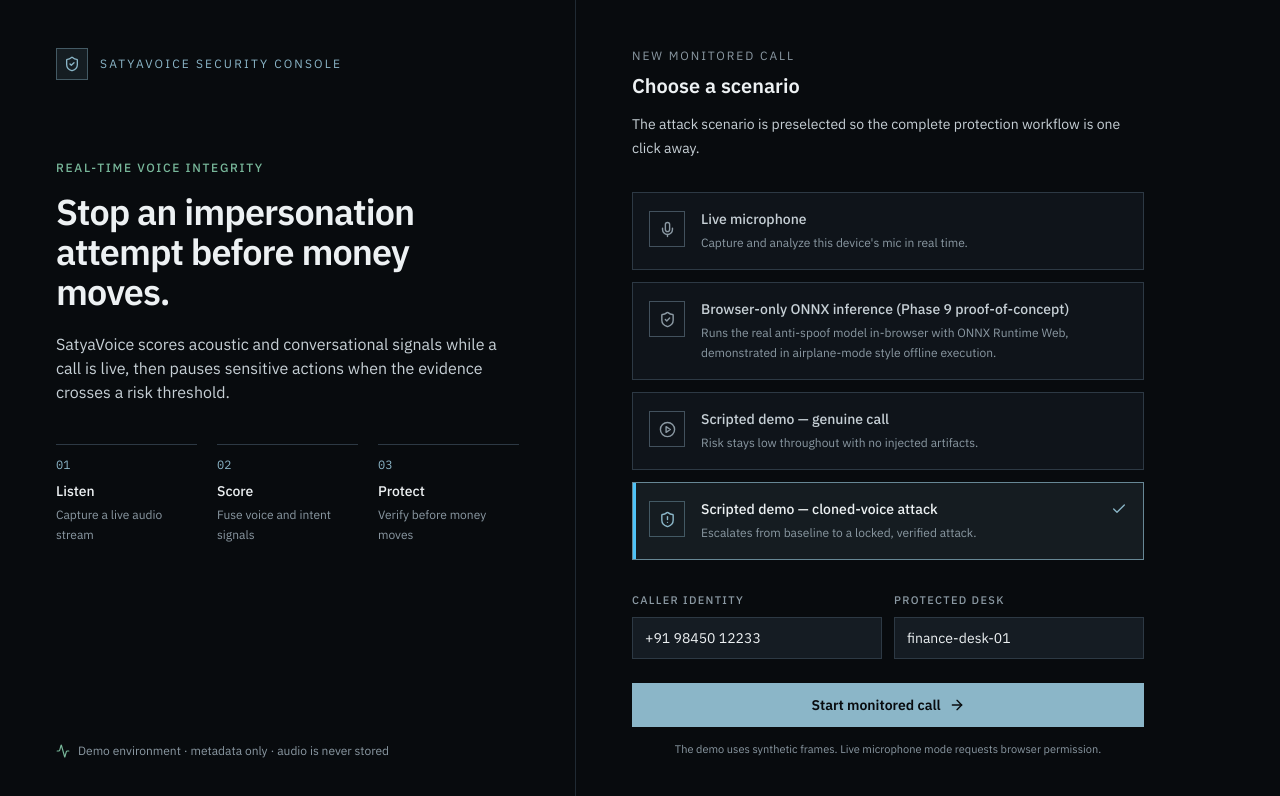
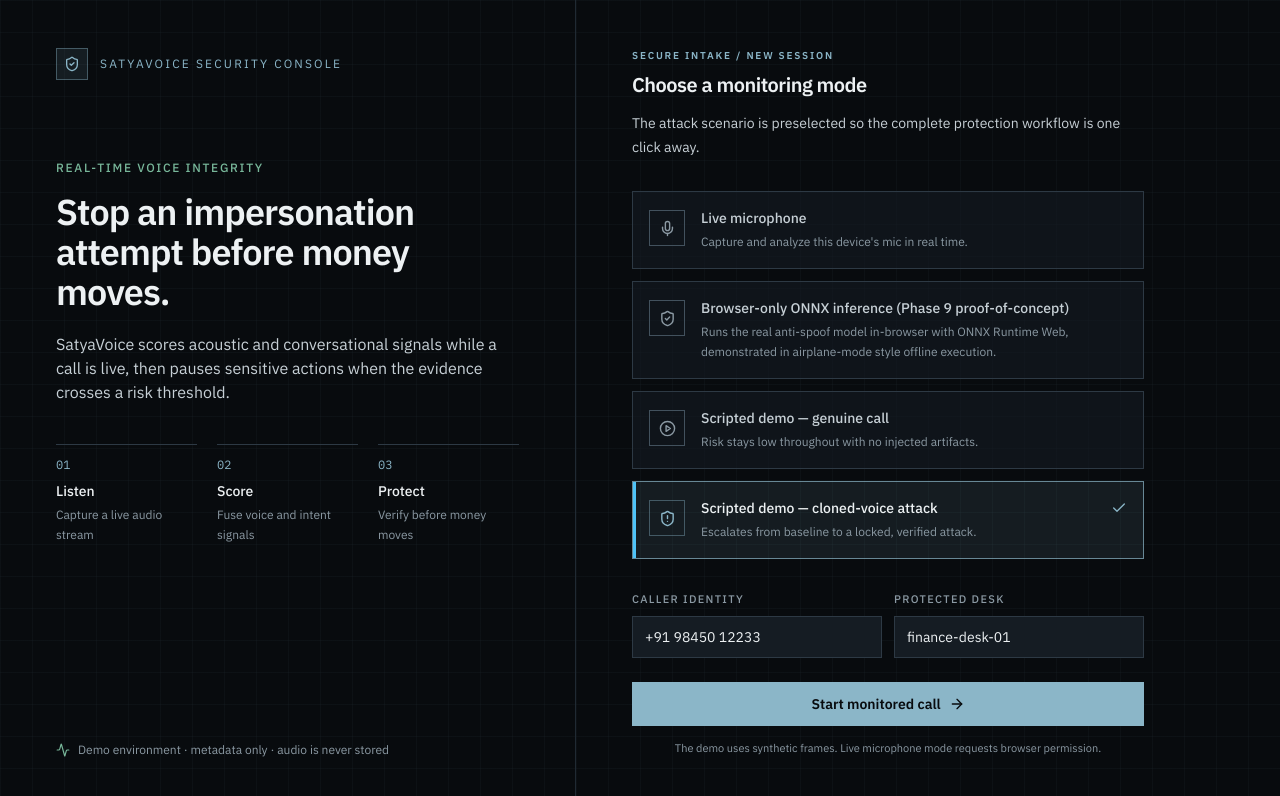
Before and after one commit to Devanshshar01/sih-voice, a React (Vite) app: page / in a window 1280 px wide. Shown: the top 796 px of the page. Built offline with nearby package versions, Linux system fonts and the light colour scheme; no server answers; the HTML template or start-up script is replaced by a standard one.

Commit message:
feat: enhance UI and component styles across multiple files
Co-authored-by: Devanshshar01 <130453237+Devanshshar01@users.noreply.github.com>

```diff
--- a/src/components/CallControls.tsx
+++ b/src/components/CallControls.tsx
@@ -37,7 +37,7 @@ function ControlButton({
 
 export default function CallControls({ muted, onHold, onToggleMute, onToggleHold, onEndCall }: CallControlsProps) {
   return (
-    <div className="flex flex-wrap items-center justify-between gap-3 bg-ink-950 px-0 py-0">
+    <div className="flex flex-wrap items-center justify-between gap-3 bg-ink-950/95 px-0 py-0">
       <div className="flex gap-2">
         <ControlButton
           active={muted}
--- a/src/components/CallDashboard.tsx
+++ b/src/components/CallDashboard.tsx
@@ -45,12 +45,19 @@ export default function CallDashboard({ session }: CallDashboardProps) {
   const browserOnnxPercent = browserOnnxResult ? Math.round(browserOnnxResult.score * 100) : null;
 
   return (
-    <div className="flex min-h-0 flex-1 flex-col">
-      <main className="min-h-0 flex-1 overflow-y-auto px-4 py-5 sm:px-6 sm:py-6 lg:px-8">
+    <div className="console-grid flex min-h-0 flex-1 flex-col">
+      <main className="min-h-0 flex-1 overflow-y-auto px-4 py-5 sm:px-6 sm:py-7 lg:px-8">
         <div className="mx-auto max-w-[1440px]">
+        <div className="mb-4 flex items-end justify-between gap-4">
+          <div>
+            <p className="eyebrow">Live protection workspace</p>
+            <h1 className="mt-1 text-xl font-semibold tracking-tight text-paper sm:text-2xl">Voice integrity monitor</h1>
+          </div>
+          <span className="hidden font-mono text-[11px] text-mute sm:block">POLICY / HIGH-VALUE TRANSFER</span>
+        </div>
         <StatusBanner status={displayStatus} rationale={rationale} verified={verified} />
 
-        <div className="mt-4 flex flex-wrap items-center justify-between gap-3 border border-ink-600 bg-ink-800/50 px-4 py-3 text-xs">
+        <div className="mt-4 flex flex-wrap items-center justify-between gap-3 border border-ink-600/80 bg-ink-900/70 px-4 py-3 text-xs shadow-signal">
           <div>
             <p className="font-medium text-paper">Protected call monitor</p>
             <p className="mt-1 text-mute">{meta?.audioMode === "live" ? "Listening to live microphone input" : "Running a controlled scenario for demonstration"}</p>
--- a/src/components/ForensicsView.tsx
+++ b/src/components/ForensicsView.tsx
@@ -90,10 +90,10 @@ export default function ForensicsView({ session }: ForensicsViewProps) {
   };
 
   return (
-    <div className="mx-auto max-w-4xl px-4 py-6 sm:px-6">
+    <div className="console-grid mx-auto max-w-5xl px-4 py-6 sm:px-6 sm:py-8">
       <div className="flex flex-col gap-5 sm:flex-row sm:items-start sm:justify-between">
         <div>
-          <p className="text-xs uppercase tracking-[0.14em] text-mute">Post-call evidence report</p>
+          <p className="eyebrow">Incident closeout / evidence report</p>
           <h1 className="mt-2 text-2xl font-semibold text-paper">{incidentDetected ? "Impersonation attempt contained" : "Call cleared"}</h1>
           <p className="mt-2 text-sm text-paper-dim">{meta?.callerId ?? "Unknown caller"} <span className="text-mute">→</span> {meta?.recipientId ?? "Protected desk"}</p>
           <p className="mt-1 font-mono text-xs text-mute">{meta?.callId}</p>
--- a/src/components/NavHeader.tsx
+++ b/src/components/NavHeader.tsx
@@ -16,11 +16,11 @@ function formatDuration(totalSeconds: number): string {
 
 export default function NavHeader({ connected, ended = false, callerId, recipientId, durationSeconds }: NavHeaderProps) {
   return (
-    <header className="hairline-bottom flex flex-wrap items-center justify-between gap-3 bg-ink-950 px-4 py-3 sm:px-6">
+    <header className="hairline-bottom flex flex-wrap items-center justify-between gap-3 bg-ink-950/95 px-4 py-3.5 backdrop-blur sm:px-6">
       <div className="flex items-center gap-4">
         <span className="flex items-center gap-2 text-sm font-semibold tracking-tight text-paper">
           <span className="flex h-7 w-7 items-center justify-center border border-signal/40 bg-signal-bg text-signal"><Shield size={14} /></span>
-          SatyaVoice
+          SatyaVoice <span className="font-mono text-[10px] font-normal text-mute">/ SOC-01</span>
         </span>
         {callerId && (
           <>
--- a/src/components/StartCallForm.tsx
+++ b/src/components/StartCallForm.tsx
@@ -42,7 +42,7 @@ export default function StartCallForm({ onStart, error, connecting }: StartCallF
 
   return (
     <main className="min-h-[100dvh] bg-ink-950">
-      <div className="mx-auto grid min-h-[100dvh] max-w-[1480px] lg:grid-cols-[0.9fr_1.1fr]">
+      <div className="console-grid mx-auto grid min-h-[100dvh] max-w-[1480px] lg:grid-cols-[0.9fr_1.1fr]">
         <section className="relative flex flex-col justify-between border-b border-ink-700 px-6 py-8 sm:px-10 lg:border-b-0 lg:border-r lg:px-14 lg:py-12">
           <div className="relative">
             <div className="flex items-center gap-3 text-xs uppercase tracking-[0.18em] text-signal">
@@ -91,8 +91,8 @@ export default function StartCallForm({ onStart, error, connecting }: StartCallF
           >
             <div className="flex items-start justify-between gap-4">
               <div>
-                <p className="text-xs uppercase tracking-[0.16em] text-mute">New monitored call</p>
-                <h2 className="mt-2 text-xl font-semibold text-paper">Choose a scenario</h2>
+              <p className="eyebrow">Secure intake / new session</p>
+              <h2 className="mt-2 text-xl font-semibold tracking-tight text-paper">Choose a monitoring mode</h2>
               </div>
             </div>
             <p className="mt-3 text-sm leading-6 text-paper-dim">
--- a/src/components/StatusBanner.tsx
+++ b/src/components/StatusBanner.tsx
@@ -29,7 +29,7 @@ export default function StatusBanner({ status, rationale, verified = false }: St
   const { icon: Icon, label, className } = CONFIG[status];
 
   return (
-    <div className={`flex items-start gap-3 border px-4 py-3 ${className}`}>
+    <div role="status" className={`flex items-start gap-3 border px-4 py-3 shadow-signal ${className}`}>
       <Icon size={18} className="mt-0.5 shrink-0" />
       <div className="min-w-0">
         <p className="text-sm font-medium">{verified ? "Verified override active. Sensitive controls are unlocked." : label}</p>
--- a/src/components/ThreatBreakdown.tsx
+++ b/src/components/ThreatBreakdown.tsx
@@ -30,7 +30,13 @@ export default function ThreatBreakdown({ acousticScore, intentScore, rationale,
 
   return (
     <div className="panel flex h-full flex-col p-4">
-      <h2 className="text-sm font-medium text-paper">Threat breakdown</h2>
+      <div className="flex items-start justify-between gap-3">
+        <div>
+          <p className="eyebrow">Signal fusion</p>
+          <h2 className="mt-1 text-sm font-medium text-paper">Threat breakdown</h2>
+        </div>
+        <span className={`font-mono text-[10px] ${status === "LOCK_VERIFY" ? "text-danger" : status === "WARN" ? "text-warn" : "text-safe"}`}>{status.replace("_", " ")}</span>
+      </div>
       <div className="mt-4 space-y-4">
         <VectorBar label="Acoustic synthesis vector" value={acousticScore} color={barColor} />
         <VectorBar label="Urgency / intent vector" value={intentScore} color={barColor} />
--- a/src/index.css
+++ b/src/index.css
@@ -5,6 +5,10 @@
 @layer base {
   * {
     @apply border-ink-600;
+  }
+
+  html {
+    background: #071016;
   }
 
   html {
@@ -50,11 +54,20 @@
   }
 
   .panel {
-    @apply border border-ink-600 bg-ink-800/70;
+    @apply border border-ink-600/80 bg-ink-800/80 shadow-panel;
   }
 
   .surface {
-    @apply border border-ink-700 bg-ink-800/45;
+    @apply border border-ink-700/80 bg-ink-900/60;
+  }
+
+  .console-grid {
+    background-image: linear-gradient(rgba(139,182,200,0.035) 1px, transparent 1px), linear-gradient(90deg, rgba(139,182,200,0.035) 1px, transparent 1px);
+    background-size: 32px 32px;
+  }
+
+  .eyebrow {
+    @apply text-[10px] font-semibold uppercase tracking-[0.18em] text-signal;
   }
 
   .field-label {
--- a/tailwind.config.js
+++ b/tailwind.config.js
@@ -44,6 +44,8 @@ export default {
       },
       boxShadow: {
         none: "none",
+        panel: "0 16px 42px rgba(0,0,0,0.18)",
+        signal: "0 0 0 1px rgba(139,182,200,0.12), 0 10px 28px rgba(0,0,0,0.16)",
       },
       keyframes: {
         sweep: {
```
Also changed, not shown: 1 other file (tests, documents, lock files or other folders).
